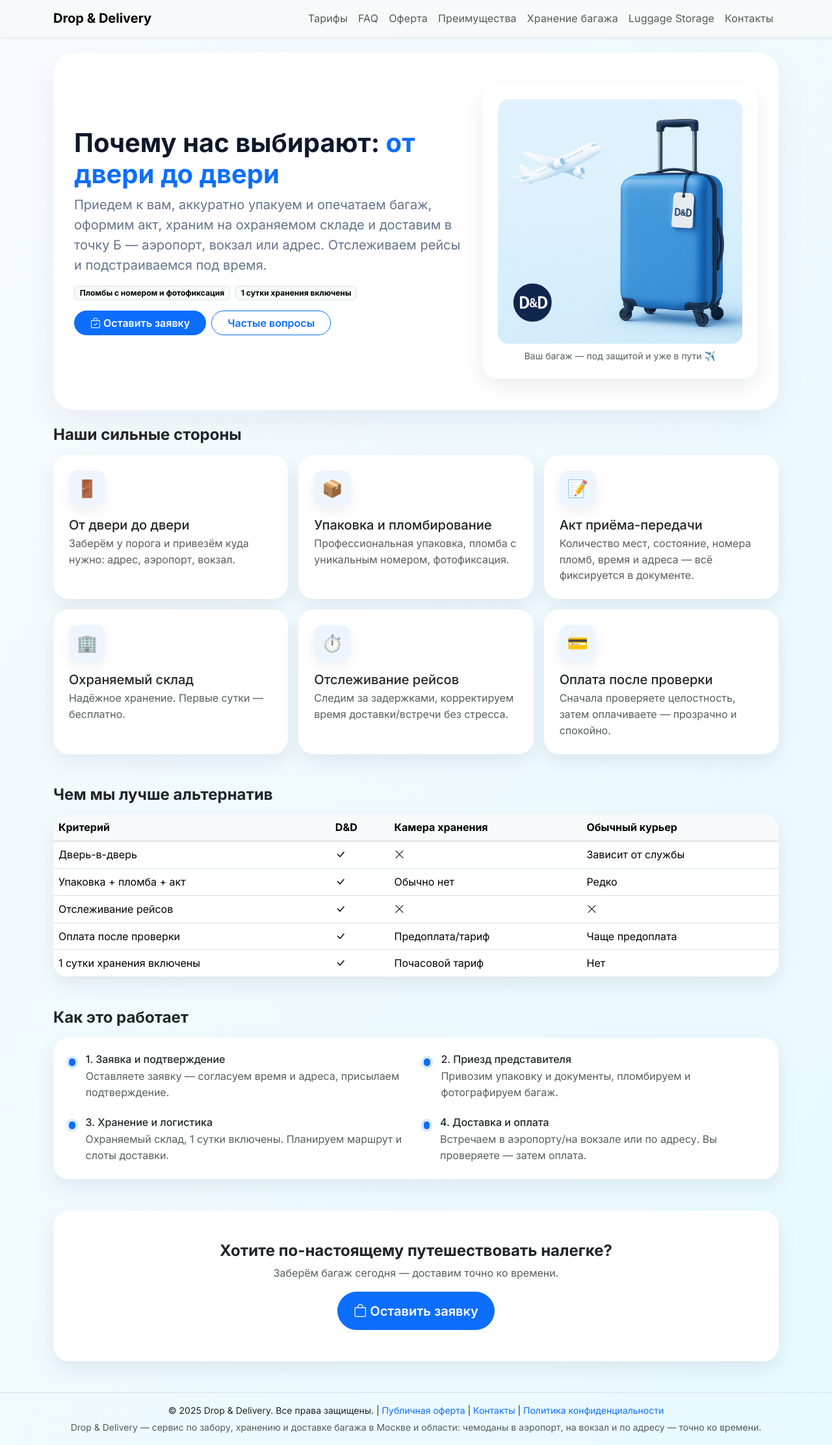
After one commit to IsaevIvann/dd-project, a Django app: page /benefits/ in a window 1280 px wide. The commit adds this page. Shown: the whole page at 65% size. Run offline with Django 5.2, Linux system fonts and the light colour scheme; some libraries are stand-ins or nearby versions.

Commit message:
+ benefits

```diff
--- a/src/core/templates/core/base.html
+++ b/src/core/templates/core/base.html
@@ -159,6 +159,7 @@
         <li class="nav-item"><a class="nav-link" href="{% url 'index' %}#tariffs">Тарифы</a></li>
         <li class="nav-item"><a class="nav-link" href="{% url 'faq' %}">FAQ</a></li>
         <li class="nav-item"><a class="nav-link" href="{% url 'offer' %}">Оферта</a></li>
+        <li class="nav-item"><a class="nav-link" href="{% url 'why' %}">Преимущества</a></li>
         <li class="nav-item"><a class="nav-link" href="{% url 'storage_moscow' %}">Хранение багажа</a></li>
         <li class="nav-item"><a class="nav-link" href="{% url 'luggage_storage_moscow' %}">Luggage Storage</a></li>
         <li class="nav-item"><a class="nav-link" href="{% url 'contacts' %}">Контакты</a></li>
--- /dev/null
+++ b/src/core/templates/core/benefits.html
@@ -0,0 +1,216 @@
+{% extends "core/base.html" %}
+{% load static %}
+{% block title %}Почему D&D — забор, хранение и доставка багажа «от двери до двери»{% endblock %}
+{% block content %}
+
+<style>
+  :root{--ink:#0f172a;--muted:#64748b;--r:24px;}
+  .hero-clean{border-radius:32px;padding:3rem 2rem;background:#fff;box-shadow:0 20px 50px rgba(16,24,40,.06)}
+  .card-dd{border:0;border-radius:var(--r);box-shadow:0 12px 30px rgba(16,24,40,.08);background:#fff;}
+  .pill{border-radius:999px}
+  .icon-badge{width:56px;height:56px;border-radius:14px;display:flex;align-items:center;justify-content:center;background:#eef5ff;box-shadow:0 8px 20px rgba(16,24,40,.06);font-size:26px}
+  .lead-muted{color:var(--muted)}
+  .check{color:#16a34a}
+  .xmark{color:#ef4444}
+  .timeline-dot{width:12px;height:12px;border-radius:999px;background:#0d6efd;box-shadow:0 0 0 4px rgba(13,110,253,.15)}
+</style>
+
+<!-- HERO -->
+<section class="hero-clean mb-4">
+  <div class="row align-items-center gy-4">
+    <div class="col-lg-7">
+      <h1 class="fw-bold display-6" style="color:var(--ink)">Почему нас выбирают: <span class="text-primary">от двери до двери</span></h1>
+      <p class="lead lead-muted mb-3">
+        Приедем к вам, аккуратно <b>упакуем и опечатаем</b> багаж, оформим акт, <b>храним</b> на охраняемом складе и <b>доставим</b> в точку Б — аэропорт, вокзал или адрес. Отслеживаем рейсы и подстраиваемся под время.
+      </p>
+      <div class="d-flex flex-wrap gap-2">
+        <span class="badge text-bg-light border">Пломбы с номером и фотофиксация</span>
+        <span class="badge text-bg-light border">1 сутки хранения включены</span>
+      </div>
+      <div class="mt-3 d-flex gap-2">
+        <a href="{% url 'order_create' %}" class="btn btn-primary pill px-4"><i class="bi bi-bag-check"></i> Оставить заявку</a>
+        <a href="{% url 'faq' %}" class="btn btn-outline-primary pill px-4">Частые вопросы</a>
+      </div>
+    </div>
+    <div class="col-lg-5">
+      <div class="card-dd p-4 text-center">
+        <img src="{% static 'core/img/dnd-hero.png' %}" class="img-fluid rounded-4" alt="D&D — доставка багажа от двери до двери" loading="lazy">
+        <div class="small text-muted mt-2">Ваш багаж — под защитой и уже в пути ✈️</div>
+      </div>
+    </div>
+  </div>
+</section>
+
+<!-- Преимущества -->
+<section class="mb-5">
+  <h2 class="h4 fw-bold mb-3">Наши сильные стороны</h2>
+  <div class="row g-3">
+    <div class="col-md-4">
+      <div class="card-dd p-4 h-100">
+        <div class="icon-badge mb-3">🚪</div>
+        <h5 class="mb-1">От двери до двери</h5>
+        <div class="text-muted">Заберём у порога и привезём куда нужно: адрес, аэропорт, вокзал.</div>
+      </div>
+    </div>
+    <div class="col-md-4">
+      <div class="card-dd p-4 h-100">
+        <div class="icon-badge mb-3">📦</div>
+        <h5 class="mb-1">Упаковка и пломбирование</h5>
+        <div class="text-muted">Профессиональная упаковка, пломба с уникальным номером, фотофиксация.</div>
+      </div>
+    </div>
+    <div class="col-md-4">
+      <div class="card-dd p-4 h-100">
+        <div class="icon-badge mb-3">📝</div>
+        <h5 class="mb-1">Акт приёма-передачи</h5>
+        <div class="text-muted">Количество мест, состояние, номера пломб, время и адреса — всё фиксируется в документе.</div>
+      </div>
+    </div>
+    <div class="col-md-4">
+      <div class="card-dd p-4 h-100">
+        <div class="icon-badge mb-3">🏢</div>
+        <h5 class="mb-1">Охраняемый склад</h5>
+        <div class="text-muted">Надёжное хранение. Первые сутки — бесплатно.</div>
+      </div>
+    </div>
+    <div class="col-md-4">
+      <div class="card-dd p-4 h-100">
+        <div class="icon-badge mb-3">⏱️</div>
+        <h5 class="mb-1">Отслеживание рейсов</h5>
+        <div class="text-muted">Следим за задержками, корректируем время доставки/встречи без стресса.</div>
+      </div>
+    </div>
+    <div class="col-md-4">
+      <div class="card-dd p-4 h-100">
+        <div class="icon-badge mb-3">💳</div>
+        <h5 class="mb-1">Оплата после проверки</h5>
+        <div class="text-muted">Сначала проверяете целостность, затем оплачиваете — прозрачно и спокойно.</div>
+      </div>
+    </div>
+  </div>
+</section>
+
+<!-- Сравнение -->
+<section class="mb-5">
+  <h2 class="h4 fw-bold mb-3">Чем мы лучше альтернатив</h2>
+  <div class="table-responsive card-dd p-0">
+    <table class="table align-middle mb-0">
+      <thead class="table-light">
+        <tr>
+          <th>Критерий</th>
+          <th>D&D</th>
+          <th>Камера хранения</th>
+          <th>Обычный курьер</th>
+        </tr>
+      </thead>
+      <tbody>
+        <tr>
+          <td>Дверь-в-дверь</td>
+          <td class="check"><i class="bi bi-check-lg"></i></td>
+          <td class="xmark"><i class="bi bi-x-lg"></i></td>
+          <td>Зависит от службы</td>
+        </tr>
+        <tr>
+          <td>Упаковка + пломба + акт</td>
+          <td class="check"><i class="bi bi-check-lg"></i></td>
+          <td>Обычно нет</td>
+          <td>Редко</td>
+        </tr>
+        <tr>
+          <td>Отслеживание рейсов</td>
+          <td class="check"><i class="bi bi-check-lg"></i></td>
+          <td class="xmark"><i class="bi bi-x-lg"></i></td>
+          <td class="xmark"><i class="bi bi-x-lg"></i></td>
+        </tr>
+        <tr>
+          <td>Оплата после проверки</td>
+          <td class="check"><i class="bi bi-check-lg"></i></td>
+          <td>Предоплата/тариф</td>
+          <td>Чаще предоплата</td>
+        </tr>
+        <tr>
+          <td>1 сутки хранения включены</td>
+          <td class="check"><i class="bi bi-check-lg"></i></td>
+          <td>Почасовой тариф</td>
+          <td>Нет</td>
+        </tr>
+      </tbody>
+    </table>
+  </div>
+</section>
+
+<!-- Шаги -->
+<section class="mb-5">
+  <h2 class="h4 fw-bold mb-3">Как это работает</h2>
+  <div class="card-dd p-4">
+    <div class="row g-4">
+      <div class="col-md-6 d-flex align-items-start gap-3">
+        <div class="timeline-dot mt-2"></div>
+        <div>
+          <h6 class="mb-1">1. Заявка и подтверждение</h6>
+          <div class="text-muted">Оставляете заявку — согласуем время и адреса, присылаем подтверждение.</div>
+        </div>
+      </div>
+      <div class="col-md-6 d-flex align-items-start gap-3">
+        <div class="timeline-dot mt-2"></div>
+        <div>
+          <h6 class="mb-1">2. Приезд представителя</h6>
+          <div class="text-muted">Привозим упаковку и документы, пломбируем и фотографируем багаж.</div>
+        </div>
+      </div>
+      <div class="col-md-6 d-flex align-items-start gap-3">
+        <div class="timeline-dot mt-2"></div>
+        <div>
+          <h6 class="mb-1">3. Хранение и логистика</h6>
+          <div class="text-muted">Охраняемый склад, 1 сутки включены. Планируем маршрут и слоты доставки.</div>
+        </div>
+      </div>
+      <div class="col-md-6 d-flex align-items-start gap-3">
+        <div class="timeline-dot mt-2"></div>
+        <div>
+          <h6 class="mb-1">4. Доставка и оплата</h6>
+          <div class="text-muted">Встречаем в аэропорту/на вокзале или по адресу. Вы проверяете — затем оплата.</div>
+        </div>
+      </div>
+    </div>
+  </div>
+</section>
+
+<!-- CTA -->
+<section class="card-dd p-4 p-md-5 mb-4 text-center">
+  <h4 class="fw-bold mb-2">Хотите по-настоящему путешествовать налегке?</h4>
+  <div class="text-muted mb-3">Заберём багаж сегодня — доставим точно ко времени.</div>
+  <a href="{% url 'order_create' %}" class="btn btn-lg btn-primary pill px-4"><i class="bi bi-bag"></i> Оставить заявку</a>
+</section>
+
+<!-- JSON-LD: Service (SEO) -->
+<script type="application/ld+json">
+{
+  "@context":"https://schema.org",
+  "@type":"Service",
+  "name":"Drop & Delivery — доставка багажа от двери до двери",
+  "areaServed":"Moscow and Moscow Oblast",
+  "provider":{
+    "@type":"Organization",
+    "name":"Drop & Delivery",
+    "url":"{{ request.scheme }}://{{ request.get_host }}/"
+  },
+  "offers":{
+    "@type":"Offer",
+    "priceCurrency":"RUB",
+    "price":"1200",
+    "description":"Комплексная услуга: забор — хранение — доставка. 1 сутки хранения включены."
+  },
+  "hasOfferCatalog":{
+    "@type":"OfferCatalog",
+    "name":"Тарифы",
+    "itemListElement":[
+      {"@type":"Offer","name":"1–3 единицы"},
+      {"@type":"Offer","name":"4–6 единиц"},
+      {"@type":"Offer","name":"7+ единиц"}
+    ]
+  }
+}
+</script>
+
+{% endblock %}
--- a/src/dandd/urls.py
+++ b/src/dandd/urls.py
@@ -22,5 +22,6 @@ urlpatterns = [
     path("faq/", TemplateView.as_view(template_name="core/faq.html"), name="faq"),
     path("hranenie-bagazha-moskva/", views.storage_moscow, name="storage_moscow"),
     path("luggage-storage-moscow/", views.luggage_storage_moscow, name="luggage_storage_moscow"),
+    path("benefits/", TemplateView.as_view(template_name="core/benefits.html"), name="benefits"),
 
 ]
```
